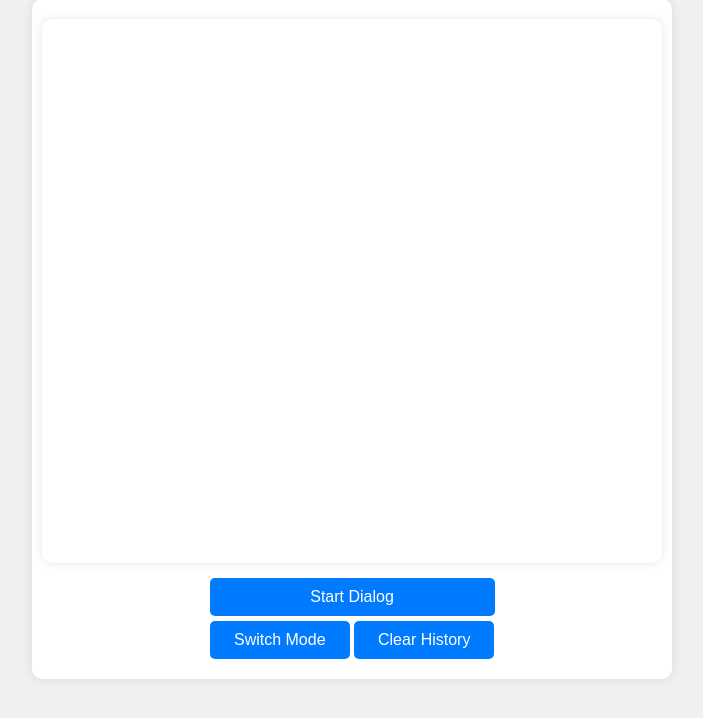
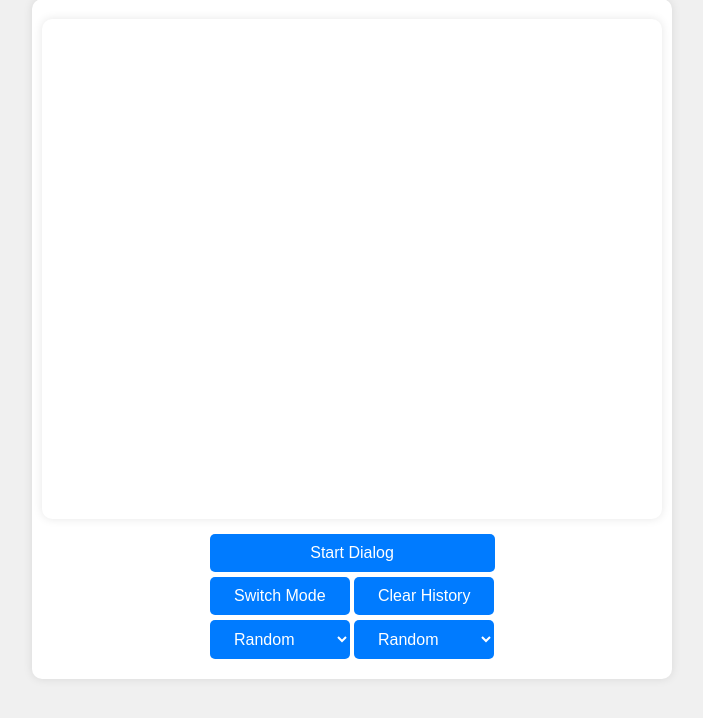
Before and after one commit to iLoveRamona/Emotional_LLM, a FastAPI app: page / in a window 1280 px wide. Shown: the part 61-779 px from the top of the page, without its empty margins (288-991 px from the left). Run offline with FastAPI, Linux system fonts and the light colour scheme.

Commit message:
добавлены две кнопочки для выбора эмоции

```diff
--- a/src/view/router.py
+++ b/src/view/router.py
@@ -8,12 +8,14 @@ from typing import List, Optional
 from src.view.agent import CentipedeGame, Player, api
 from src.view.config import model_uri
 
+emts = {'Joy':'радостный', 'Fear': 'испуганный', 'Anger': 'гневный', 'Disgust': 'брезгливый', 'Sadness':'грустный'}
+
 import random
 router = APIRouter(prefix="",
                    tags=["upload"])
 
 templates = Jinja2Templates(directory="templates")
-
+emotes = ['радостный', 'грустный', 'брезгливый', 'гневный', 'испуганный']
 
 class Message(BaseModel):
     id: int
@@ -33,10 +35,20 @@ async def root(request: Request):
 
 
 @router.post("/start-dialog", response_model=List[Message])
-async def start_dialog():
+async def start_dialog(action: dict):
+    print(action)
     usr1 = "Иннокентий"
     usr2 = "Василиск"
-    users = {usr1: Player(usr1, ['радостный', 'грустный', 'отвращение', 'гнев', 'страх'][random.randint(0, 4)]), usr2: Player(usr2, ['радостный', 'грустный', 'отвращение', 'гнев', 'страх'][random.randint(0, 4)])}
+    if not (action['emotion_state_1'] in emts):
+        emotion_1 = ['радостный', 'грустный', 'брезгливый', 'гневный', 'испуганный'][random.randint(0, 4)]
+    else:
+        emotion_1 = emts[action['emotion_state_1']]
+    if not (action['emotion_state_2'] in emts):
+        emotion_2 = ['радостный', 'грустный', 'брезгливый', 'гневный', 'испуганный'][random.randint(0, 4)]
+    else:
+        emotion_2 = emts[action['emotion_state_2']]
+
+    users = {usr1: Player(usr1, emotion_1), usr2: Player(usr2, emotion_2)}
     game = CentipedeGame(users[usr1], users[usr2], 10)
 
     while not game.is_over:
@@ -54,7 +66,7 @@ async def start_dialog():
             username=usr1 if usr else usr2,
             message=game.explanation[i][0].upper() + game.explanation[i][1:].replace('васелиск', 'Васелиск').replace('иннокентий', 'Иннокентий'),
             emotion=(users[usr1] if usr else users[usr2]).emotional_state,
-            money=f"big pot: {game.pot_big} coins \n small pot: {game.pot_small} coins "
+            money=f"big pot: {4* 2**(i)} coins \n small pot: {1 * 2 ** (i)} coins "
         )
         print(game.history[i])
         response_messages.append(response_message)
@@ -66,11 +78,17 @@ async def start_dialog():
 async def send_messages(action: dict):
     history = []
     action = action['messages']
-    print(action)
+
     usr2 = "Иннокентий"
     usr1 = "Василиск"
-    users = {usr1: Player(usr1, ['радостный', 'грустный', 'брезгливый', 'гневный', 'испуганный'][random.randint(0, 4)]),
-             usr2: Player(usr2, ['радостный', 'грустный', 'брезгливый', 'гневный', 'испуганный'][random.randint(0, 4)])}
+
+    if not (action[-1][0]['emotion_state'] in emts):
+        emotion = ['радостный', 'грустный', 'брезгливый', 'гневный', 'испуганный'][random.randint(0, 4)]
+    else:
+        emotion = emts[action[-1][0]['emotion_state']]
+    print(emotion, action[-1][0]['emotion_state'])
+    users = {usr1: Player(usr1, emotion),
+             usr2: Player(usr2, emotion)}
     game = CentipedeGame(users[usr1], users[usr2], 10)
     for x in action:
         if x:
--- a/static/styles/styles.css
+++ b/static/styles/styles.css
@@ -52,6 +52,46 @@ button {
     margin-top: 5px;
 }
 
+.cont{
+    background-color: #007bff;
+    color: white;
+    border: none;
+    padding: 10px 20px;
+    border-radius: 5px;
+    font-size: 16px;
+    cursor: pointer;
+    margin-top: 5px;
+    width: 285px;
+    display: none;
+    flex-direction: column;
+    align-items: center;
+}
+.emot-cont{
+    display: flex;
+    flex-direction: row;
+    align-items: center;
+    gap: 4px;
+}
+
+.cont-emotions{
+    background-color: #007bff;
+    color: white;
+    border: none;
+    padding: 10px 20px;
+    border-radius: 5px;
+    font-size: 16px;
+    cursor: pointer;
+    margin-top: 5px;
+    width: 140px;
+    display: flex;
+    flex-direction: row;
+    align-items: center;
+}
+.cont-1{
+
+    background-image:url('/static/images/angry.png');
+    font-size: 16px;
+}
 .btn{
     width: 140px;
     height: 38px;
@@ -60,10 +100,11 @@ button {
     width: 285px;
     height: 38px;
 }
-button:hover {
-    background-color: #0056b3;
+@media (hover: hover) and (pointer: fine) {
+    button:hover {
+        background-color: #0056b3;
+    }
 }
-
 .message {
     margin-bottom: 10px;
     display: flex;
--- a/templates/index.html
+++ b/templates/index.html
@@ -6,6 +6,7 @@
     <title>Chat Interface</title>
     <link rel="stylesheet" href="https://cdnjs.cloudflare.com/ajax/libs/font-awesome/5.15.4/css/all.min.css">
     <link rel="stylesheet" href="/static/styles/styles.css">
+    <link rel="shortcut icon" type="image/jpg" href="/static/images/favicon.ico"/>
 </head>
 <body>
     <div class="container">
@@ -24,6 +25,33 @@
             <button id="switch-mode" class="btn">Switch Mode</button>
             <button id="clear-history" class="btn">Clear History</button>
         </div>
+        <select id='emotion-cont' class="cont">
+            <option class="cont-1">Random</option>
+            <option class="cont-1" class="радостный">Joy</option>
+            <option class="cont-1" class="грустный">Sadness</option>
+            <option class="cont-1" class="гневный">Anger</option>
+            <option class="cont-1" value="брезгливый">Disgust</option>
+            <option class="cont-1" value="испуганный">Fear</option>
+        </select>
+        <div id="model" class="emot-cont">
+            <select id="emotion-state-1"class="cont-emotions">
+            <option class="cont-1" value="random">Random</option>
+            <option class="cont-1" value="радостный">Joy</option>
+            <option class="cont-1" value="грустный">Sadness</option>
+            <option class="cont-1" value="гневный">Anger</option>
+            <option class="cont-1" value="брезгливый">Disgust</option>
+            <option class="cont-1" value="испуганный">Fear</option>
+        </select>
+            <select id="emotion-state-2"class="cont-emotions">
+            <option class="cont-1">Random</option>
+            <option class="cont-1" class="радостный">Joy</option>
+            <option class="cont-1" class="грустный">Sadness</option>
+            <option class="cont-1" class="гневный">Anger</option>
+            <option class="cont-1" value="брезгливый">Disgust</option>
+            <option class="cont-1" value="испуганный">Fear</option>
+        </select>
+        </div>
+
     </div>
     <script src="/static/js/script.js"></script>
 </body>
```
Also changed, not shown: static/js/script.js (+16 -6 lines), static/images/angry.png (added), static/images/favicon.ico (added).
